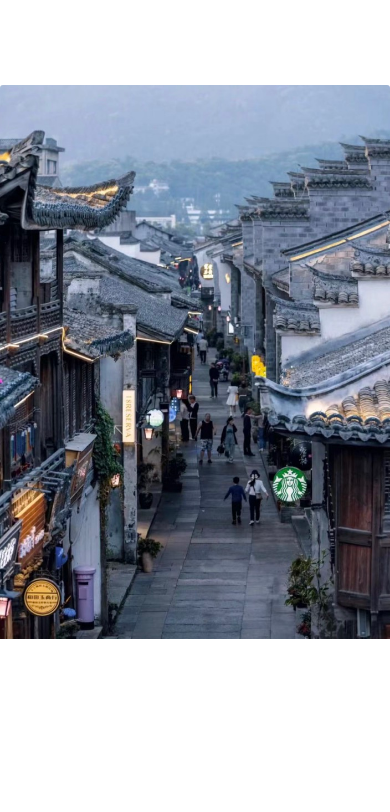
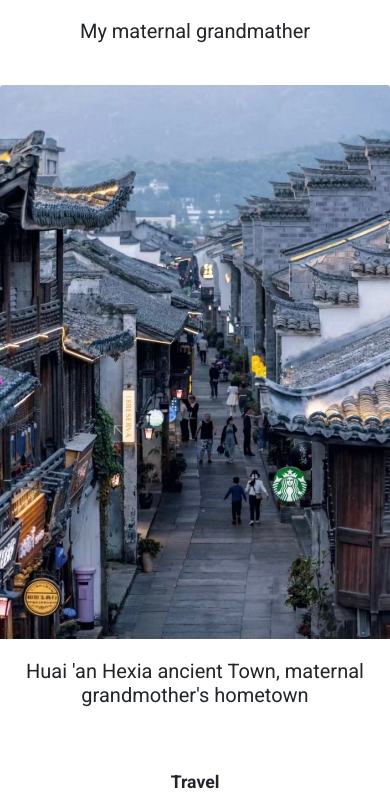
Before and after one commit to Wang-Ruocheng/Wang-Ruocheng.github.io, a Flask app: template templates/gallery.html in a window 390 px wide. Shown: the part 3324-4136 px from the top of the page. Run offline with Flask 3, Linux system fonts and the light colour scheme; the template is opened without the code that fills it, so the values that code supplies are empty; some libraries are stand-ins or nearby versions.

Commit message:
更新 index.html 文件

```diff
--- a/templates/gallery.html
+++ b/templates/gallery.html
@@ -2,18 +2,25 @@
     <!DOCTYPE html>
     <html lang="en">
     <head>
-        <meta charset="UTF-8">
+         <meta charset="UTF-8">
         <meta name="viewport" content="width=device-width, initial-scale=1.0">
         <title>Gallery</title>
          <link rel="preconnect" href="https://fonts.gstatic.com" crossorigin />
-      <link rel="preload" as="style" href="https://fonts.googleapis.com/css2?family=Cutive+Mono&family=Lora:wght@400;700&family=Roboto:wght@400;700&display=swap&display=swap">
-      <link rel="stylesheet" href="https://fonts.googleapis.com/css2?family=Cutive+Mono&family=Lora:wght@400;700&family=Roboto:wght@400;700&display=swap&display=swap" media="print" onload="this.media='all'">
-        <link rel="stylesheet" href="https://stackpath.bootstrapcdn.com/bootstrap/4.5.2/css/bootstrap.min.css">
+         <link rel="preconnect" href="https://fonts.gstatic.com" crossorigin />
+         <link rel="preload" as="style" href="https://fonts.googleapis.com/css2?family=Cutive+Mono&family=Lora:wght@400;700&family=Roboto:wght@400;700&display=swap&display=swap">
+         <link rel="stylesheet" href="https://fonts.googleapis.com/css2?family=Cutive+Mono&family=Lora:wght@400;700&family=Roboto:wght@400;700&display=swap&display=swap" media="print" onload="this.media='all'">
+         <link rel="stylesheet" href="https://stackpath.bootstrapcdn.com/bootstrap/4.5.2/css/bootstrap.min.css">
+         <link rel="stylesheet" href="https://fonts.googleapis.com/css2?family=Cutive+Mono&family=Lora:wght@400;700&family=Roboto:wght@400;700&display=swap&display=swap" media="print" onload="this.media='all'">
+         <link rel="stylesheet" href="/css/vendor-bundle.min.047268c6dd09ad74ba54a0ba71837064.css" media="print" onload="this.media='all'">
+         <link rel="stylesheet" href="https://cdn.jsdelivr.net/npm/academicons@1.9.2/css/academicons.min.css" integrity="sha512-KlJCpRsLf+KKu2VQa5vmRuClRFjxc5lXO03ixZt82HZUk41+1I0bD8KBSA0fY290ayMfWYI9udIqeOWSu1/uZg==" crossorigin="anonymous" media="print" onload="this.media='all'">
+         <link rel="stylesheet" href="/css/libs/chroma/github-light.min.css" title="hl-light" media="print" onload="this.media='all'" >
+         <link rel="stylesheet" href="/css/libs/chroma/dracula.min.css" title="hl-dark" media="print" onload="this.media='all'" disabled>
+         <link href="https://stackpath.bootstrapcdn.com/bootstrap/4.5.2/css/bootstrap.min.css" rel="stylesheet">
         <style>
             body {
             font-family: 'Roboto', sans-serif; /* 设置全局字体 */
                 background-color: transparent; /* 设置背景颜色为透明 */
-                color: white; /* 设置全局字体颜色为白色 */
+                mix-blend-mode: difference;
             }
             .gallery-container {
                 column-count: 4; /* 设置列数 */
@@ -51,7 +58,7 @@
             /* 媒体查询 */
             @media (max-width: 1200px) {
                 .gallery-container {
-                    column-count: 3; /* 设置列数 */
+                    column-count: 4; /* 设置列数 */
                 }
                 .category-title {
                     font-size: 1.4em;
@@ -59,7 +66,7 @@
             }
             @media (max-width: 992px) {
                 .gallery-container {
-                    column-count: 2; /* 设置列数 */
+                    column-count: 4; /* 设置列数 */
                 }
                 .category-title {
                     font-size: 1.3em;
@@ -79,6 +86,11 @@
                 }
             }
         </style>
+        <script>
+            document.addEventListener('DOMContentLoaded', (event) => {
+                document.documentElement.setAttribute('data-theme', 'dark');
+            });
+          </script>
     </head>
     <body>
             <div class="gallery-container">
@@ -370,111 +382,71 @@
                     </div>
                     <div class="category-title">Food</div>
                     <div class="gallery-item">
-                        <div class="card" style="">
+                        <div class="card" style="border: none;">
                             <img src="/gallery/Food/IMG_4471.jpeg" class="card-img-top" alt="IMG_4471.jpeg">
-
-                            <div class="card-body">
-                                <h5 class="card-title">IMG_4471</h5>
-                            </div>
 
                         </div>
                     </div>
 
                     <div class="gallery-item">
-                        <div class="card" style="">
+                        <div class="card" style="border: none;">
                             <img src="/gallery/Food/IMG_4780.jpeg" class="card-img-top" alt="IMG_4780.jpeg">
-
-                            <div class="card-body">
-                                <h5 class="card-title">IMG_4780</h5>
-                            </div>
 
                         </div>
                     </div>
 
                     <div class="gallery-item">
-                        <div class="card" style="">
+                        <div class="card" style="border: none;">
                             <img src="/gallery/Food/IMG_2188.jpeg" class="card-img-top" alt="IMG_2188.jpeg">
-
-                            <div class="card-body">
-                                <h5 class="card-title">IMG_2188</h5>
-                            </div>
 
                         </div>
                     </div>
 
                     <div class="gallery-item">
-                        <div class="card" style="">
+                        <div class="card" style="border: none;">
                             <img src="/gallery/Food/IMG_4908.jpeg" class="card-img-top" alt="IMG_4908.jpeg">
-
-                            <div class="card-body">
-                                <h5 class="card-title">IMG_4908</h5>
-                            </div>
 
                         </div>
                     </div>
 
                     <div class="gallery-item">
-                        <div class="card" style="">
+                        <div class="card" style="border: none;">
                             <img src="/gallery/Food/IMG_4909.jpeg" class="card-img-top" alt="IMG_4909.jpeg">
-
-                            <div class="card-body">
-                                <h5 class="card-title">IMG_4909</h5>
-                            </div>
 
                         </div>
                     </div>
 
                     <div class="gallery-item">
-                        <div class="card" style="">
+                        <div class="card" style="border: none;">
                             <img src="/gallery/Food/IMG_4677.jpeg" class="card-img-top" alt="IMG_4677.jpeg">
-
-                            <div class="card-body">
-                                <h5 class="card-title">IMG_4677</h5>
-                            </div>
 
                         </div>
                     </div>
 
                     <div class="gallery-item">
-                        <div class="card" style="">
+                        <div class="card" style="border: none;">
                             <img src="/gallery/Food/IMG_2432.jpeg" class="card-img-top" alt="IMG_2432.jpeg">
-
-                            <div class="card-body">
-                                <h5 class="card-title">IMG_2432</h5>
-                            </div>
 
                         </div>
                     </div>
 
                     <div class="gallery-item">
-                        <div class="card" style="">
+                        <div class="card" style="border: none;">
                             <img src="/gallery/Food/IMG_2186.jpeg" class="card-img-top" alt="IMG_2186.jpeg">
-
-                            <div class="card-body">
-                                <h5 class="card-title">IMG_2186</h5>
-                            </div>
 
                         </div>
                     </div>
 
                     <div class="gallery-item">
-                        <div class="card" style="">
+                        <div class="card" style="border: none;">
                             <img src="/gallery/Food/IMG_3563.jpeg" class="card-img-top" alt="IMG_3563.jpeg">
-
-                            <div class="card-body">
-                                <h5 class="card-title">IMG_3563</h5>
-                            </div>
 
                         </div>
                     </div>
 
                     <div class="gallery-item">
-                        <div class="card" style="">
+                        <div class="card" style="border: none;">
                             <img src="/gallery/Food/IMG_4673.jpeg" class="card-img-top" alt="IMG_4673.jpeg">
-
-                            <div class="card-body">
-                                <h5 class="card-title">IMG_4673</h5>
-                            </div>
 
                         </div>
                     </div>
```
Also changed, not shown: generate_gallery.py (+21 -9 lines), index.html (+74 -120 lines), 1 other file.
